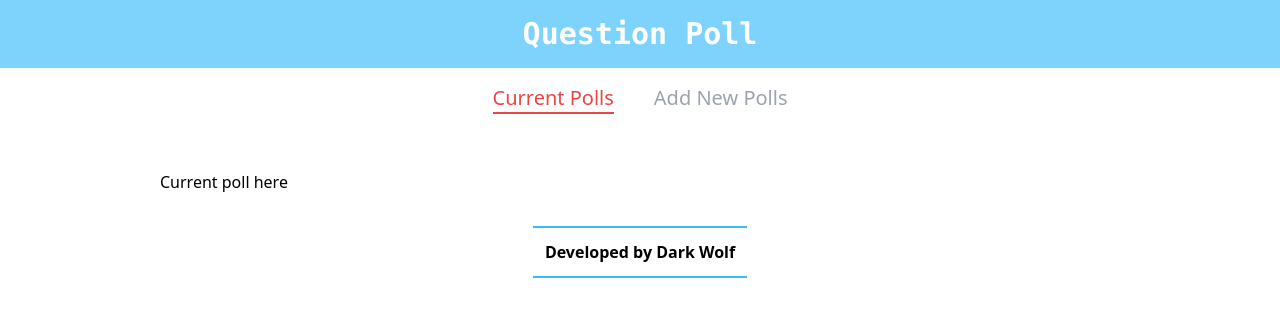
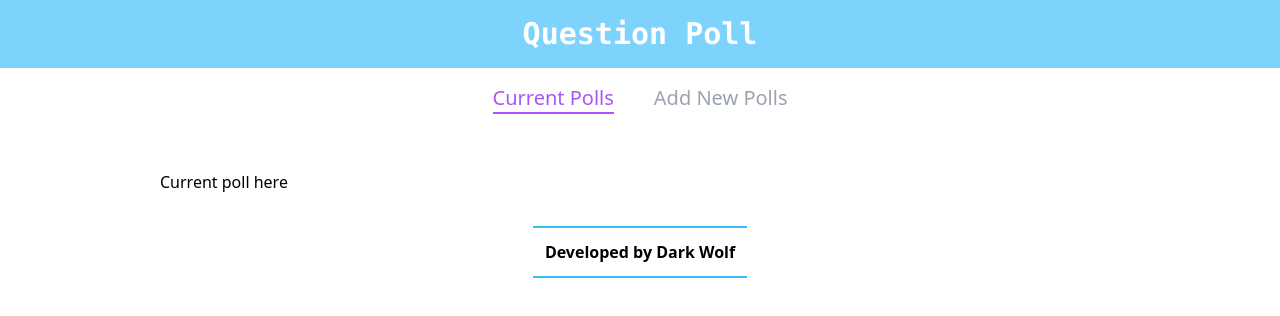
Before and after one commit to ImalKesara/web-poll, a Svelte app: page / in a window 1280 px wide. Shown: the top 316 px of the page. Built offline with nearby package versions, Linux system fonts and the light colour scheme.

Commit message:
set color purple

```diff
--- a/src/Shared/Tabs.svelte
+++ b/src/Shared/Tabs.svelte
@@ -23,6 +23,6 @@
     }
 
     .active{
-        @apply text-red-500  border-b-2 border-red-500
+        @apply text-purple-500  border-b-2 border-purple-500
     }
 </style>
```
